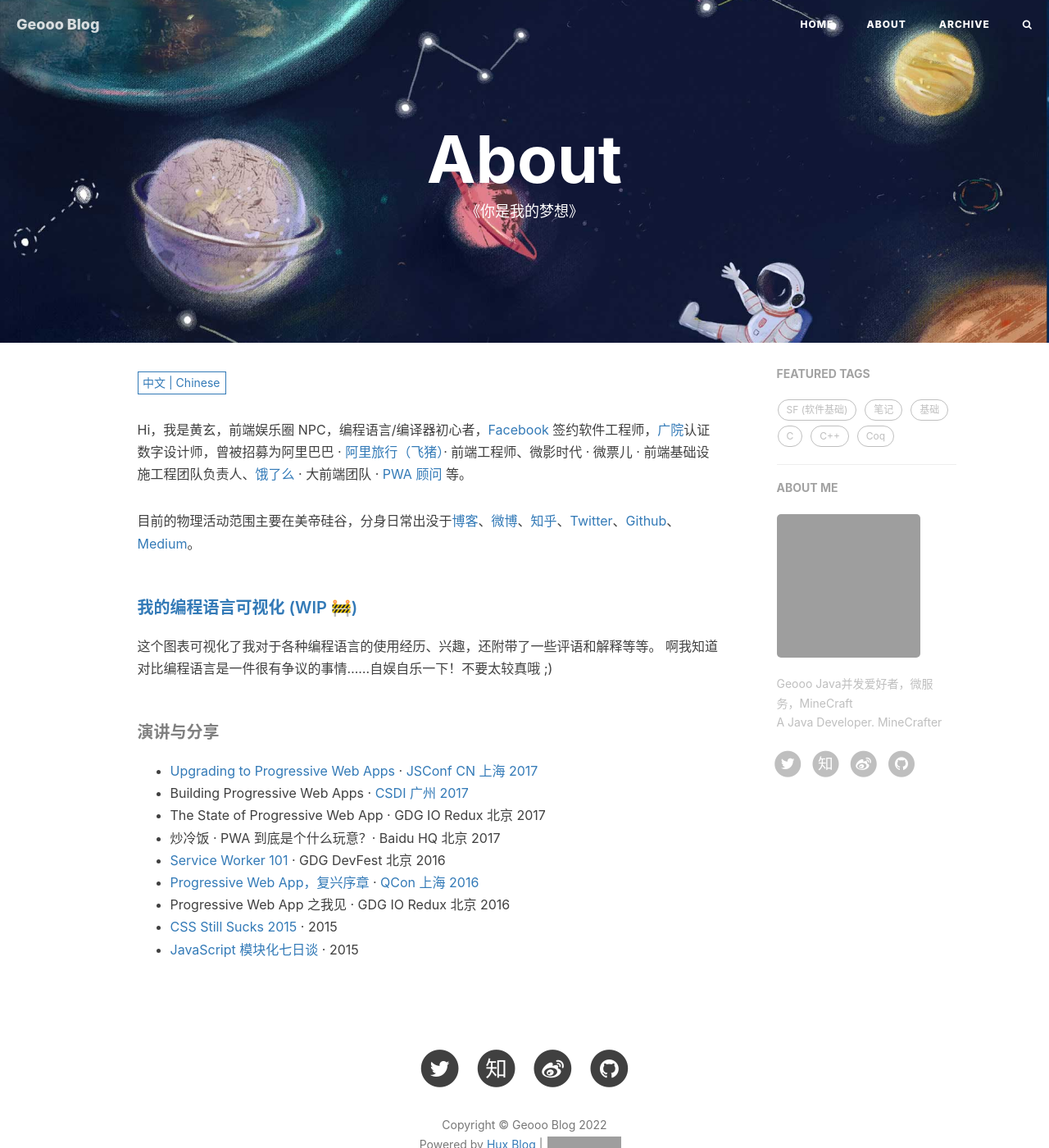
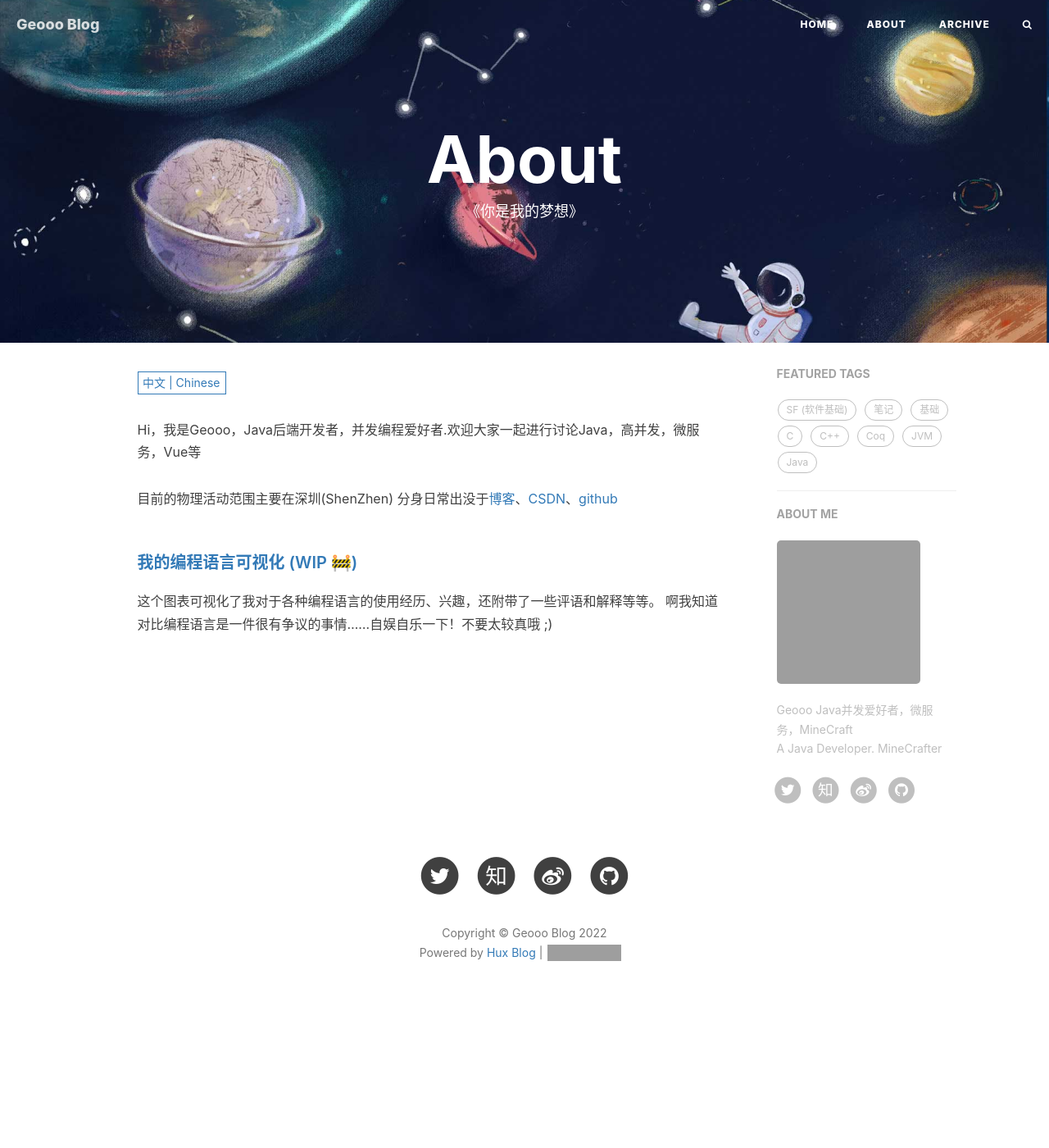
Before and after one commit to Geooo030/Geooo030.github.io, a Jekyll site: the page built from about.html, in a window 1280 px wide and 1400 px high. Shown: the whole window at 82% size. Built offline with Jekyll 4.4.1, drawn with Linux system fonts in a browser that asks for light colours; nearby versions of some CDN libraries; comment, search, counter and statistics services are not loaded; grey boxes are pictures that could not be loaded.

Commit message:
:art: add JVM 3 part

```diff
--- a/_includes/about/zh.md
+++ b/_includes/about/zh.md
@@ -1,31 +1,9 @@
-Hi，我是黄玄，前端娱乐圈 NPC，编程语言/编译器初心者，[Facebook](https://www.facebook.com/) 签约软件工程师，[广院](https://baike.baidu.com/item/%E4%B8%AD%E5%9B%BD%E4%BC%A0%E5%AA%92%E5%A4%A7%E5%AD%A6)认证数字设计师，曾被招募为阿里巴巴 · [阿里旅行（飞猪）](http://alitrip.com)· 前端工程师、微影时代 · 微票儿 · 前端基础设施工程团队负责人、[饿了么](https://ele.me/) · 大前端团队 · [PWA 顾问](https://medium.com/elemefe/upgrading-ele-me-to-progressive-web-app-2a446832e509) 等。
+Hi，我是Geooo，Java后端开发者，并发编程爱好者.欢迎大家一起进行讨论Java，高并发，微服务，Vue等
 
-目前的物理活动范围主要在美帝硅谷，分身日常出没于[博客](https://huangxuan.me)、[微博](https://weibo.com/huxpro)、[知乎](https://www.zhihu.com/people/huxpro/pins/posts)、[Twitter](https://twitter.com/Huxpro/)、[Github](https://github.com/huxpro)、[Medium](https://medium.com/@Huxpro)。
+目前的物理活动范围主要在深圳(ShenZhen)
+分身日常出没于[博客](https://geooo030.github.io/)、[CSDN](https://blog.csdn.net/Geoooo?type=blog)、[github](https://github.com/Geooo030)
 
 
 ##### [我的编程语言可视化 (WIP 🚧)](https://huangxuan.me/2020/05/05/pl-chart/)
 
 这个图表可视化了我对于各种编程语言的使用经历、兴趣，还附带了一些评语和解释等等。 啊我知道对比编程语言是一件很有争议的事情……自娱自乐一下！不要太较真哦 ;)
-
-
-##### 演讲与分享
-
-- [Upgrading to Progressive Web Apps][9] · [JSConf CN 上海 2017](http://2017.jsconf.cn/)
-- Building Progressive Web Apps · [CSDI 广州 2017](http://www.csdisummit.com/)
-- The State of Progressive Web App · GDG IO Redux 北京 2017
-- 炒冷饭 · PWA 到底是个什么玩意？· Baidu HQ 北京 2017
-- [Service Worker 101][5] · GDG DevFest 北京 2016
-- [Progressive Web App，复兴序章][4] · [QCon 上海 2016](http://2016.qconshanghai.com/presentation/3111)
-- Progressive Web App 之我见 · GDG IO Redux 北京 2016
-- [CSS Still Sucks 2015][2] · 2015
-- [JavaScript 模块化七日谈][1] · 2015
-
-[1]: //huangxuan.me/2015/07/09/js-module-7day/
-[2]: //huangxuan.me/2015/12/28/css-sucks-2015/
-[3]: //huangxuan.me/2016/06/05/pwa-in-my-pov/
-[4]: //huangxuan.me/2016/10/20/pwa-qcon2016/
-[5]: //huangxuan.me/2016/11/20/sw-101-gdgdf/
-[6]: https://yanshuo.io/assets/player/?deck=58ac8598b123db0067292f92 "PWA Rehashing"
-[7]: https://yanshuo.io/assets/player/?deck=593ad6fbfe88c2006a0a0d6d "The State of PWA"
-[8]: https://yanshuo.io/assets/player/?deck=594d673d570c357d0698a950 "Building PWA"
-[9]: //huangxuan.me/jsconfcn2017/
```
Also changed, not shown: _posts/JVM/2022-02-08-JVM笔记 - 3 -垃圾收集器与内存分配策略.md (added, +26 -0 lines), _posts/JVM/2022-01-26-JVM笔记 - 2 -JVM内存区域与内存溢出异常.md (renamed from _posts/JVM/2022-01-26-JVM笔记 - JVM内存区域与内存溢出异常.md).
